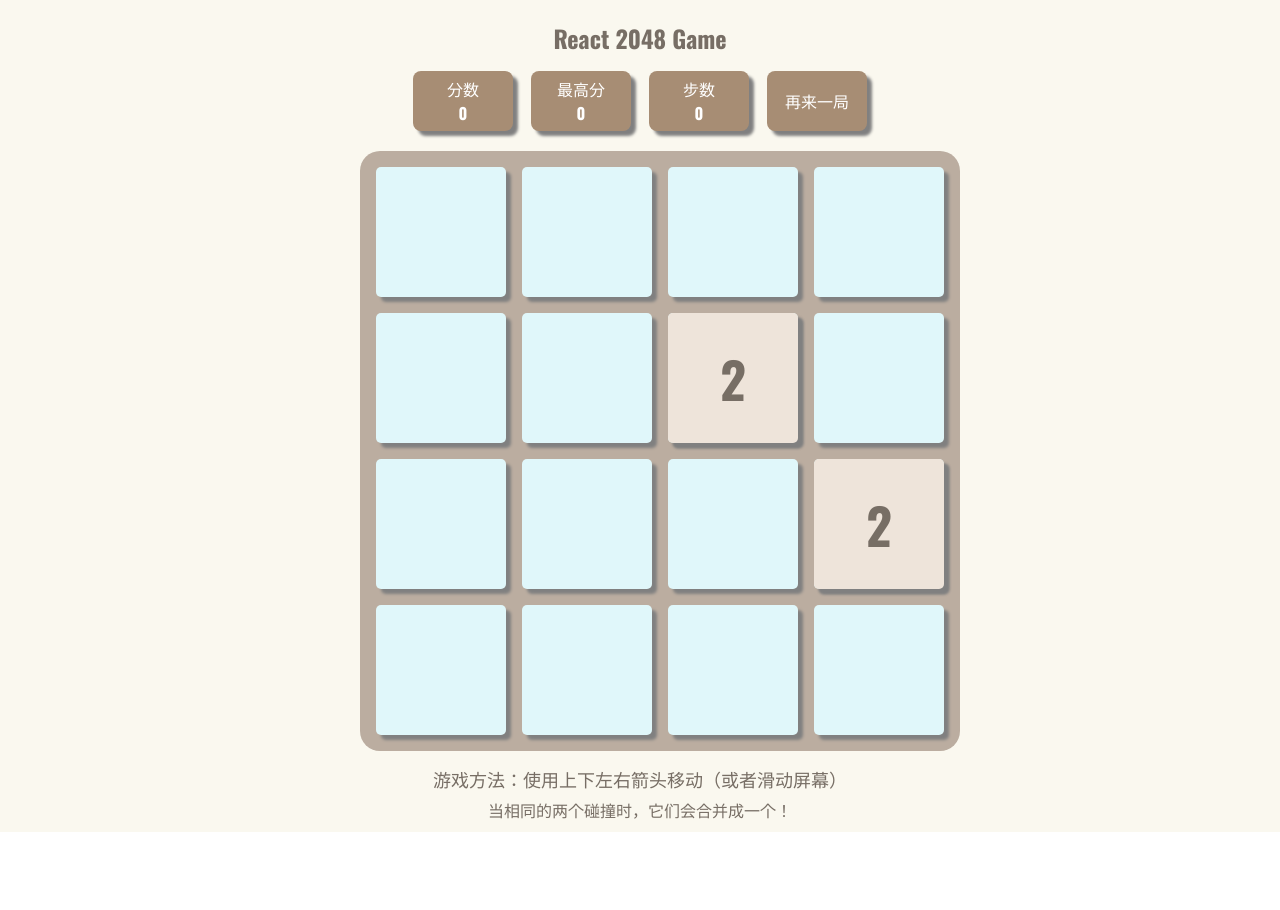
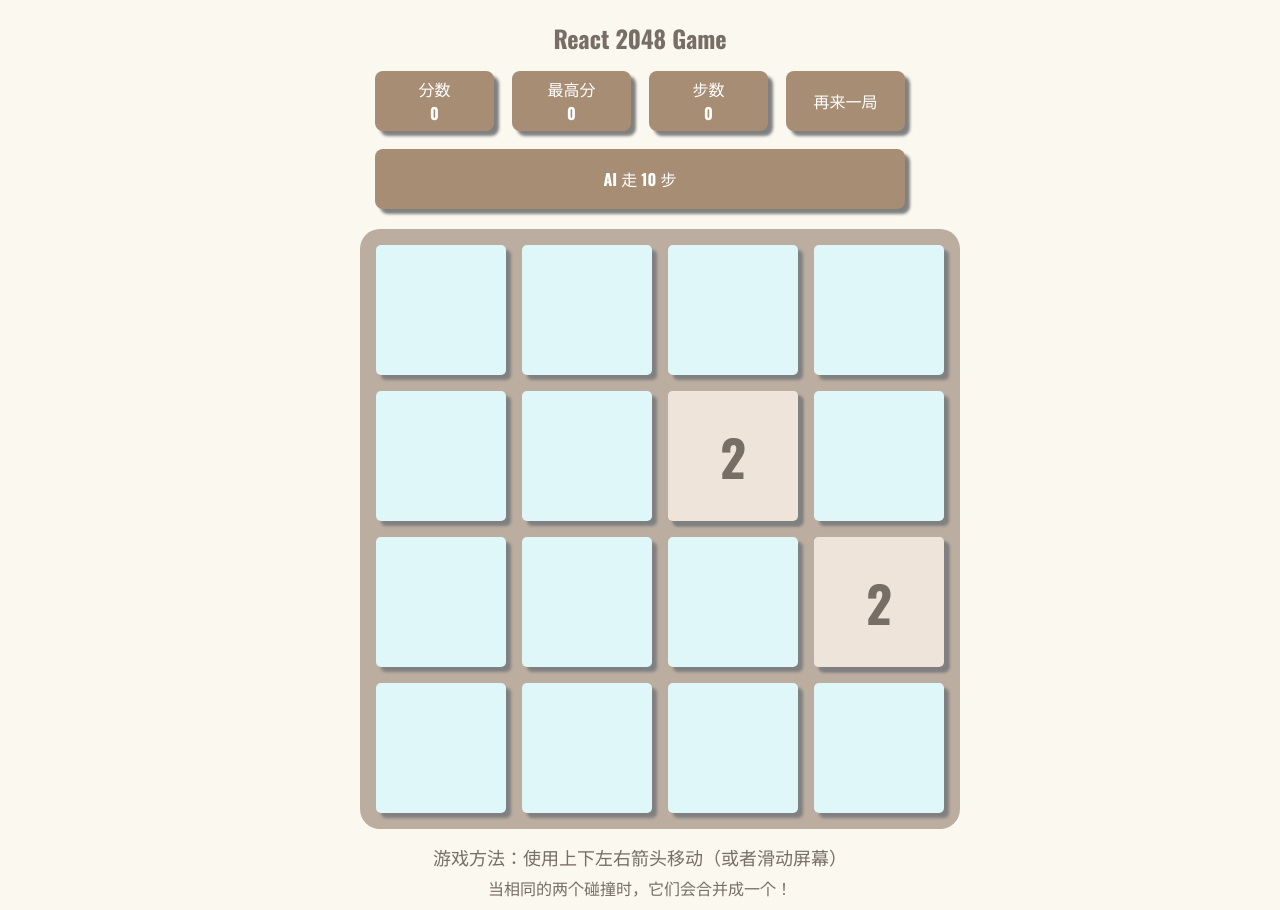
Before and after one commit to SmileSnow819/2048game, a React (Vite) app: page / in a window 1280 px wide. Before the commit the page ends 832 px from the top, so only its background shows below. Built offline with nearby package versions, Linux system fonts and the light colour scheme; a web font is replaced by a local one.

Commit message:
feat:增加AI功能。fix:修复移动端上滑刷新页面以及滑动会滑动页面的bug

```diff
--- a/src/components/GameController.tsx
+++ b/src/components/GameController.tsx
@@ -1,11 +1,18 @@
-import React, { useEffect, useCallback } from 'react';
+import React, { useEffect, useCallback, useRef } from 'react';
 import { motion, AnimatePresence } from 'framer-motion';
 import type { Direction } from '../types/game';
 import { useGame } from '../hooks/useGame';
 import GameGrid from './GameGrid';
+import { useAIAgent } from '../hooks/useAIAgent';
 
 const GameController: React.FC = () => {
   const { gameState, advance, initializeGame, setAnimating } = useGame();
+  const { playAI, stopAI, isAIRunning, lastDecision } = useAIAgent(
+    gameState,
+    advance,
+    { depth: 5, stepDelay: 260 }
+  );
+  const swipeAreaRef = useRef<HTMLDivElement | null>(null);
 
   const handleKeyDown = useCallback(
     (event: KeyboardEvent) => {
@@ -42,6 +49,8 @@ const GameController: React.FC = () => {
     (event: TouchEvent) => {
       if (gameState.isAnimating || gameState.gameOver) return;
 
+      event.preventDefault();
+
       const touchStartX = event.touches[0].clientX;
       const touchStartY = event.touches[0].clientY;
 
@@ -75,21 +84,38 @@ const GameController: React.FC = () => {
           advance(direction);
         }
 
-        document.removeEventListener('touchend', handleTouchEnd);
+        window.removeEventListener('touchend', handleTouchEnd);
+        window.removeEventListener('touchmove', handleTouchMove);
       };
 
-      document.addEventListener('touchend', handleTouchEnd, { once: true });
+      const handleTouchMove = (moveEvent: TouchEvent) => {
+        moveEvent.preventDefault();
+      };
+
+      window.addEventListener('touchmove', handleTouchMove, { passive: false });
+      window.addEventListener('touchend', handleTouchEnd, { once: true });
     },
     [gameState.isAnimating, gameState.gameOver, advance]
   );
 
   useEffect(() => {
     document.addEventListener('keydown', handleKeyDown);
-    document.addEventListener('touchstart', handleTouchStart);
+
+    const swipeArea = swipeAreaRef.current;
+    const touchOptions: AddEventListenerOptions = { passive: false };
+    if (swipeArea) {
+      swipeArea.addEventListener('touchstart', handleTouchStart, touchOptions);
+    }
 
     return () => {
       document.removeEventListener('keydown', handleKeyDown);
-      document.removeEventListener('touchstart', handleTouchStart);
+      if (swipeArea) {
+        swipeArea.removeEventListener(
+          'touchstart',
+          handleTouchStart,
+          touchOptions
+        );
+      }
     };
   }, [handleKeyDown, handleTouchStart]);
 
@@ -123,6 +149,14 @@ const GameController: React.FC = () => {
     ...gamePointStyle,
     cursor: 'pointer',
   };
+
+  const handleAIClick = useCallback(() => {
+    if (isAIRunning) {
+      stopAI();
+    } else {
+      playAI(10);
+    }
+  }, [isAIRunning, playAI, stopAI]);
 
   // 移除未使用的hoverButtonStyle
 
@@ -224,16 +258,55 @@ const GameController: React.FC = () => {
           >
             <span style={{ fontWeight: 800 }}>再来一局</span>
           </div>
+          <div
+            style={{
+              ...clickableButtonStyle,
+              backgroundColor: isAIRunning
+                ? '#8f7a66'
+                : clickableButtonStyle.backgroundColor,
+            }}
+            onClick={handleAIClick}
+            onMouseEnter={(e) => {
+              e.currentTarget.style.backgroundColor = isAIRunning
+                ? '#a08b72'
+                : 'rgb(187, 161, 136)';
+              e.currentTarget.style.transform = 'translateY(-2px)';
+            }}
+            onMouseLeave={(e) => {
+              e.currentTarget.style.backgroundColor = isAIRunning
+                ? '#8f7a66'
+                : 'rgb(167, 141, 116)';
+              e.currentTarget.style.transform = '';
+            }}
+          >
+            <span style={{ fontWeight: 800 }}>
+              {isAIRunning ? '停止 AI' : 'AI 走 10 步'}
+            </span>
+            {lastDecision && (
+              <span
+                style={{
+                  fontSize: '14px',
+                  marginTop: '4px',
+                  fontWeight: 400,
+                }}
+              >
+                上次方向: {lastDecision.move} 预测得分:≈{' '}
+                {lastDecision.projectedScore}
+              </span>
+            )}
+          </div>
         </div>
       </div>
 
       {/* 游戏网格 */}
+      <div ref={swipeAreaRef}>
         <GameGrid
           grid={gameState.grid}
           moves={gameState.moves}
           isAnimating={gameState.isAnimating}
           onAnimationEnd={handleAnimationEnd}
         />
+      </div>
 
       {/* 游戏信息 */}
       <div style={gameInfoStyle}>
--- /dev/null
+++ b/src/hooks/useAIAgent.ts
@@ -0,0 +1,82 @@
+import { useCallback, useEffect, useRef, useState } from 'react';
+import type { Direction } from '../types/game';
+import { evaluateBestMove } from '../utils/aiAgent';
+
+interface UseAIAgentOptions {
+  depth?: number;
+  stepDelay?: number;
+}
+
+type AdvanceFn = (direction: Direction) => void;
+
+export const useAIAgent = (
+  gameState: Parameters<typeof evaluateBestMove>[0],
+  advance: AdvanceFn,
+  options?: UseAIAgentOptions
+) => {
+  const { depth = 5, stepDelay = 260 } = options ?? {};
+  const [isRunning, setIsRunning] = useState(false);
+  const [lastDecision, setLastDecision] = useState<{
+    move: Direction;
+    projectedScore: number;
+  } | null>(null);
+
+  const stateRef = useRef(gameState);
+  const timerRef = useRef<ReturnType<typeof setTimeout> | null>(null);
+
+  useEffect(() => {
+    stateRef.current = gameState;
+  }, [gameState]);
+
+  const stopAI = useCallback(() => {
+    if (timerRef.current) {
+      clearTimeout(timerRef.current);
+      timerRef.current = null;
+    }
+    setIsRunning(false);
+  }, []);
+
+  const playAI = useCallback(
+    (rounds = 10) => {
+      if (isRunning || stateRef.current.gameOver) return;
+
+      setIsRunning(true);
+
+      const step = (remaining: number) => {
+        const latest = stateRef.current;
+
+        if (remaining <= 0 || latest.gameOver) {
+          stopAI();
+          return;
+        }
+
+        const decision = evaluateBestMove(latest, depth);
+        if (!decision) {
+          stopAI();
+          return;
+        }
+
+        setLastDecision({
+          move: decision.move,
+          projectedScore: decision.points,
+        });
+
+        advance(decision.move);
+
+        timerRef.current = setTimeout(() => step(remaining - 1), stepDelay);
+      };
+
+      step(rounds);
+    },
+    [advance, depth, isRunning, stepDelay, stopAI]
+  );
+
+  useEffect(() => stopAI, [stopAI]);
+
+  return {
+    playAI,
+    stopAI,
+    isAIRunning: isRunning,
+    lastDecision,
+  };
+};
--- a/src/hooks/useGame.ts
+++ b/src/hooks/useGame.ts
@@ -1,4 +1,4 @@
-import { useState, useCallback } from 'react';
+import { useState, useCallback, useRef, useEffect } from 'react';
 import type {
   Grid,
   Direction,
@@ -67,6 +67,12 @@ export const useGame = () => {
     };
   });
 
+  const gameStateRef = useRef<GameState>(gameState);
+
+  useEffect(() => {
+    gameStateRef.current = gameState;
+  }, [gameState]);
+
   // 生成新方块
   const generateNewBlock = useCallback((grid: Grid): void => {
     const possiblePositions: [number, number][] = [];
@@ -134,7 +140,8 @@ export const useGame = () => {
   // 前进一步
   const advance = useCallback(
     (command: Direction): AdvanceResult => {
-      const grid = deepCloneGrid(gameState.grid);
+      const currentState = gameStateRef.current;
+      const grid = deepCloneGrid(currentState.grid);
       const moves: Move[] = [];
       let points = 0;
       const isReverse = command === 'right' || command === 'down';
@@ -199,13 +206,13 @@ export const useGame = () => {
         generateNewBlock(grid);
       }
 
-      const newScore = gameState.score + points;
-      const newSteps = gameState.steps + (moves.length > 0 ? 1 : 0);
+      const newScore = currentState.score + points;
+      const newSteps = currentState.steps + (moves.length > 0 ? 1 : 0);
       const gameOver = isGameOver(grid);
 
       // 更新最高分
-      const newHighestScore = Math.max(gameState.highestScore, newScore);
-      if (newHighestScore > gameState.highestScore) {
+      const newHighestScore = Math.max(currentState.highestScore, newScore);
+      if (newHighestScore > currentState.highestScore) {
         saveHighestScore(newHighestScore);
       }
 
@@ -235,7 +242,7 @@ export const useGame = () => {
         steps: newSteps,
       };
     },
-    [gameState, shiftBlock, generateNewBlock]
+    [shiftBlock, generateNewBlock]
   );
 
   // 初始化游戏
--- /dev/null
+++ b/src/utils/aiAgent.ts
@@ -0,0 +1,187 @@
+import { GRID_SIZE } from '../constants/game';
+import type { Direction, GameState, Grid } from '../types/game';
+import { deepCloneGrid, randomChoice } from './game';
+
+const DIRECTIONS: Direction[] = ['left', 'right', 'up', 'down'];
+
+interface SimulationState {
+  grid: Grid;
+  score: number;
+}
+
+interface SimulationResult extends SimulationState {
+  moved: boolean;
+}
+
+const collectEmptyCells = (grid: Grid): [number, number][] => {
+  const cells: [number, number][] = [];
+
+  for (let i = 0; i < GRID_SIZE; i++) {
+    for (let j = 0; j < GRID_SIZE; j++) {
+      if (grid[i][j] === null) {
+        cells.push([i, j]);
+      }
+    }
+  }
+
+  return cells;
+};
+
+const spawnRandomBlock = (grid: Grid): void => {
+  const empty = collectEmptyCells(grid);
+
+  if (empty.length === 0) return;
+
+  const [row, col] = randomChoice(empty);
+  grid[row][col] = 2;
+};
+
+const shiftLine = (
+  line: (number | null)[],
+  isReverse: boolean
+): { line: (number | null)[]; moved: boolean; points: number } => {
+  const arr = [...line];
+  let moved = false;
+  let points = 0;
+
+  let head = isReverse ? arr.length - 1 : 0;
+  let tail = isReverse ? head - 1 : 1;
+  const incr = isReverse ? -1 : 1;
+
+  while (tail >= 0 && tail < arr.length) {
+    if (arr[tail] === null) {
+      tail += incr;
+      continue;
+    }
+
+    if (arr[head] === null) {
+      arr[head] = arr[tail];
+      arr[tail] = null;
+      moved = true;
+      tail += incr;
+    } else if (arr[head] === arr[tail]) {
+      arr[head] = (arr[head] as number) * 2;
+      arr[tail] = null;
+      points += arr[head] as number;
+      moved = true;
+      head += incr;
+      tail += incr;
+    } else {
+      head += incr;
+      if (head === tail) {
+        tail += incr;
+      }
+    }
+  }
+
+  return { line: arr, moved, points };
+};
+
+const simulate = (
+  state: SimulationState,
+  direction: Direction
+): SimulationResult => {
+  const grid = deepCloneGrid(state.grid);
+  const isReverse = direction === 'right' || direction === 'down';
+  let moved = false;
+  let gained = 0;
+
+  if (direction === 'left' || direction === 'right') {
+    for (let row = 0; row < GRID_SIZE; row++) {
+      const { line, moved: rowMoved, points } = shiftLine(grid[row], isReverse);
+      grid[row] = line;
+      moved = moved || rowMoved;
+      gained += points;
+    }
+  } else {
+    for (let col = 0; col < GRID_SIZE; col++) {
+      const tmp: (number | null)[] = [];
+
+      for (let row = 0; row < GRID_SIZE; row++) {
+        tmp.push(grid[row][col]);
+      }
+
+      const { line, moved: colMoved, points } = shiftLine(tmp, isReverse);
+
+      for (let row = 0; row < GRID_SIZE; row++) {
+        grid[row][col] = line[row];
+      }
+
+      moved = moved || colMoved;
+      gained += points;
+    }
+  }
+
+  if (moved) {
+    spawnRandomBlock(grid);
+  }
+
+  return {
+    grid,
+    score: state.score + gained,
+    moved,
+  };
+};
+
+const evaluateNode = (state: SimulationState, depth: number): number => {
+  if (depth === 0) return state.score;
+
+  let best = -Infinity;
+
+  for (const direction of DIRECTIONS) {
+    const result = simulate(state, direction);
+    if (!result.moved) continue;
+
+    const projected = evaluateNode(
+      { grid: result.grid, score: result.score },
+      depth - 1
+    );
+
+    if (projected > best) {
+      best = projected;
+    }
+  }
+
+  return best === -Infinity ? state.score : best;
+};
+
+const now = (): number =>
+  typeof performance !== 'undefined' ? performance.now() : Date.now();
+
+export const evaluateBestMove = (
+  gameState: GameState,
+  depth = 5
+): { move: Direction; points: number } | null => {
+  const state: SimulationState = {
+    grid: deepCloneGrid(gameState.grid),
+    score: gameState.score,
+  };
+
+  let bestMove: Direction | null = null;
+  let bestScore = -Infinity;
+  const start = now();
+
+  for (const direction of DIRECTIONS) {
+    const result = simulate(state, direction);
+    if (!result.moved) continue;
+
+    const projected =
+      depth > 1
+        ? evaluateNode(
+            { grid: result.grid, score: result.score },
+            depth - 1
+          )
+        : result.score;
+
+    if (projected > bestScore) {
+      bestScore = projected;
+      bestMove = direction;
+    }
+  }
+
+  if (bestMove) {
+    return { move: bestMove, points: bestScore };
+  }
+
+  return null;
+};
```
Lines whose indentation alone changed are shown as unchanged.
